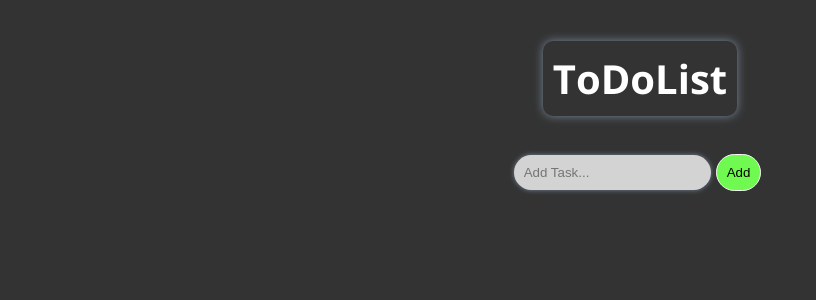
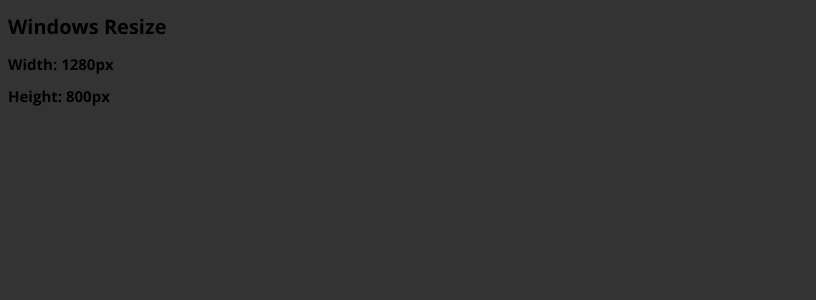
Before and after one commit to Mrufaihi/React-JS-Begineer, a React (Vite) app in the folder my-react-app/: page / in a window 1280 px wide. Shown: the top 300 px of the page, without its empty margins (0-816 px from the left). Built offline with nearby package versions, Linux system fonts and the light colour scheme.

Commit message:
UseEffect.

```diff
--- a/my-react-app/src/App.jsx
+++ b/my-react-app/src/App.jsx
@@ -1,12 +1,10 @@
 // Explain this function in simple terms:
 // imports
 
-import ToDoList from './components/ToDoList';
+import UseEffect from './components/UseEffect';
 
 function App() {
-  //Props
-
-  return <ToDoList />;
+  return <UseEffect />;
 }
 // propType;
 
--- /dev/null
+++ b/my-react-app/src/components/UseEffect.jsx
@@ -0,0 +1,50 @@
+import { useEffect, useState } from 'react';
+
+function UseEffect() {
+  const [width, setWidth] = useState(window.innerWidth);
+  const [height, setHeight] = useState(window.innerHeight);
+
+  //   this will excute 1000+ times
+  //   window.addEventListener('resize', handleResize);
+  //    console.log('added event listener');
+
+  // only excutes once when(mounts)
+  useEffect(() => {
+    window.addEventListener('resize', handleResize);
+    console.log('added event listener');
+
+    // when we are done with this then clean up or remove eventListener
+    return () => {
+      window.removeEventListener('resize', handleResize);
+      console.log('removed event listener');
+    };
+  }, []);
+
+  //   when widthxheight change , then change title
+  useEffect(() => {
+    document.title = `${width} x ${height}`;
+  }, [width, height]);
+
+  function handleResize() {
+    setWidth(window.innerWidth);
+    setHeight(window.innerHeight);
+  }
+
+  return (
+    <div>
+      <h1>Windows Resize</h1>
+      <h2>Width: {width}px</h2>
+      <h2>Height: {height}px</h2>
+    </div>
+  );
+}
+export default UseEffect;
+
+// UPDATE TITLE WITH COUNT
+//   const [count, setCount] = useState(0);
+//   function handleCountClick() {
+//     setCount((c) => c + 1);
+//   }
+//   useEffect(() => {
+//     document.title = `Count title: ${count}`;
+//   }, [count]);
```
